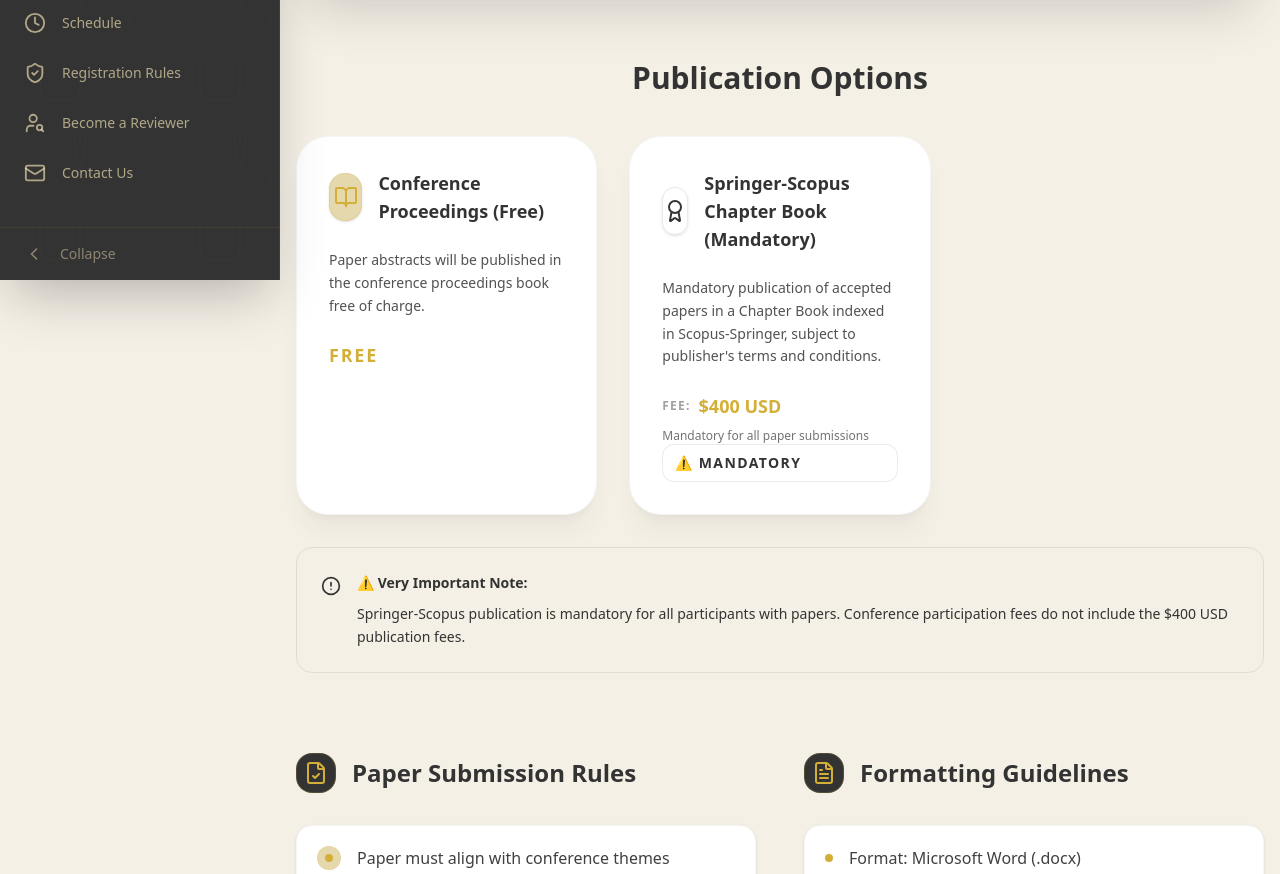
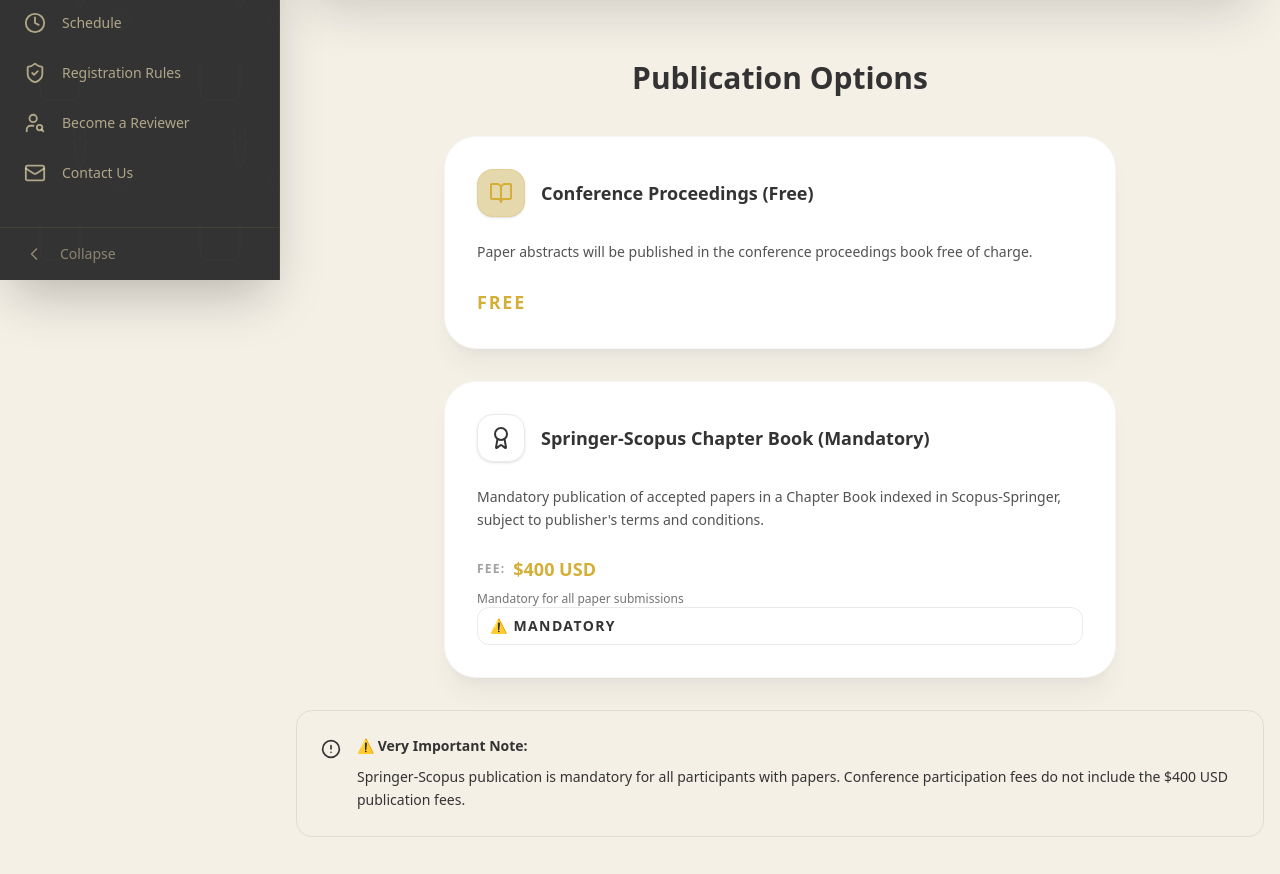
Before and after one commit to fayezabuhajar/CISRAI, a React (Vite) app in the folder frontend/: page /call-for-papers in a window 1280 px wide. Shown: the part 520-1394 px from the top of the page. Built offline with nearby package versions, Linux system fonts and the light colour scheme; no server answers.

Commit message:
تغيير تنسيق بطاقات النشر لتكون عمودية في منتصف الصفحة

```diff
--- a/frontend/src/components/pages/CallForPapers.tsx
+++ b/frontend/src/components/pages/CallForPapers.tsx
@@ -146,7 +146,7 @@
           <h2 className="text-3xl font-bold text-primary mb-10 text-center">
             {t.pubTitle}
           </h2>
-          <div className="grid grid-cols-1 md:grid-cols-3 gap-8">
+          <div className="max-w-2xl mx-auto flex flex-col gap-8">
             {publicationOptions.map((opt, i) => (
               <motion.div
                 key={i}
```
